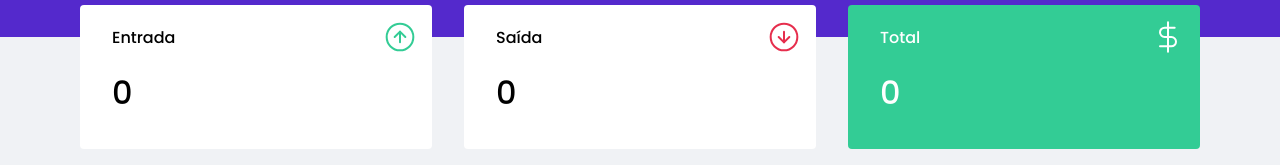
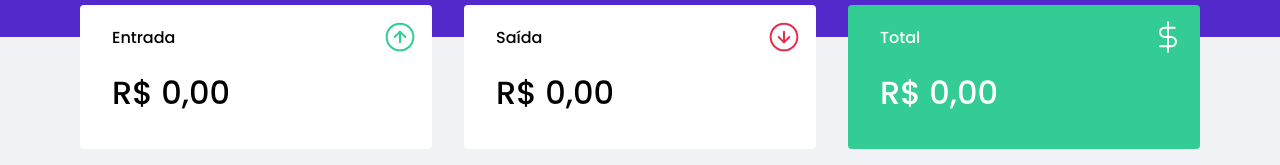
Before and after one commit to felipedev01/Projeto-DT-money, a React (Create React App) app: page / in a window 1280 px wide. Shown: the part 188-353 px from the top of the page. Built offline with nearby package versions, Linux system fonts and the light colour scheme; no server answers; a web font is replaced by a local one; what miragejs would draw is missing.

Commit message:
summary formatado valor monetário

```diff
--- a/src/components/Summary/index.tsx
+++ b/src/components/Summary/index.tsx
@@ -54,7 +54,13 @@
 
 
 
-            <strong>{summary.deposits}</strong>
+            <strong>
+            {new Intl.NumberFormat('pt-BR',{
+                        style:'currency',
+                        currency:'BRL',
+                    }).format(Number(summary.deposits))
+                    }
+                    </strong>
         </div>
 
 
@@ -64,14 +70,26 @@
                 <p>Saída</p>
                 <img src={logoSaida} alt="Saída" />
             </header>
-            <strong>{summary.withDraws}</strong>
+            <strong>
+            {new Intl.NumberFormat('pt-BR',{
+                        style:'currency',
+                        currency:'BRL',
+                    }).format(Number(summary.withDraws))
+                    }
+                    </strong>
         </div>
         <div className="Total">
             <header>
                 <p>Total</p>
                 <img src={logoTotal} alt="Total" />
             </header>
-            <strong>{summary.total}</strong>
+            <strong>
+            {new Intl.NumberFormat('pt-BR',{
+                        style:'currency',
+                        currency:'BRL',
+                    }).format(Number(summary.total))
+                    }
+            </strong>
         </div>
         </Container>
 
```
